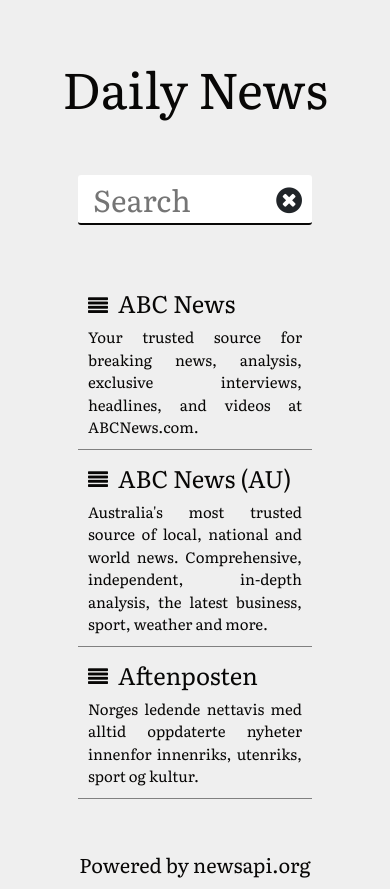
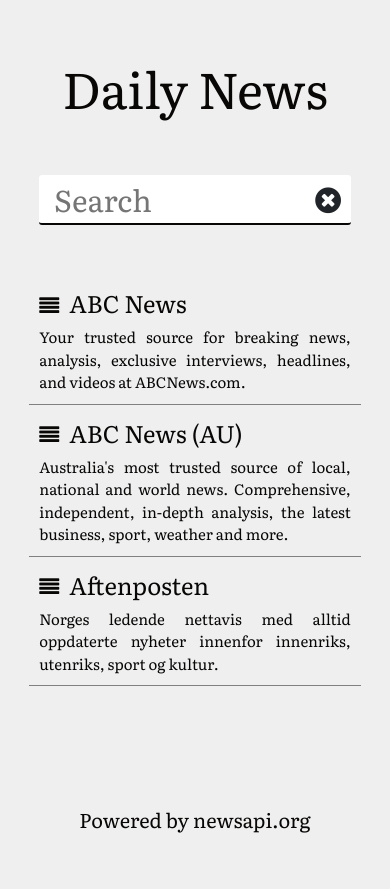
Before and after one commit to aanndch/News-App, a React (Create React App) app: page / in a window 390 px wide. After the commit the page ends 844 px from the top, so only its background shows below. Built offline with nearby package versions, Linux system fonts and the light colour scheme.

Commit message:
Resoponsive changes

```diff
--- a/src/App.css
+++ b/src/App.css
@@ -172,20 +172,44 @@ body {
 }
 
 @media (min-width: 768px) and (max-width: 1024px) {
+	#channel-search {
+		width: 80%;
+	}
+
+	#channel-list {
+		width: 85%;
+	}
+
   .contentContainer {
     position: relative;
     margin: 50px auto;
     column-count: 2;
     column-gap: 50px;
-  }
+	}
+
+	#article-search {
+		width: 80%;
+	}
 }
 
 @media (max-width: 767px) {
+	#channel-search {
+		width: 80%;
+	}
+
+	#channel-list {
+		width: 85%;
+	}
+
   .contentContainer {
     position: relative;
     margin: 50px auto;
     column-count: 1;
-  }
+	}
+
+	#article-search {
+		width: 90%;
+	}
 }
 
 /* Loading spinner */
```
